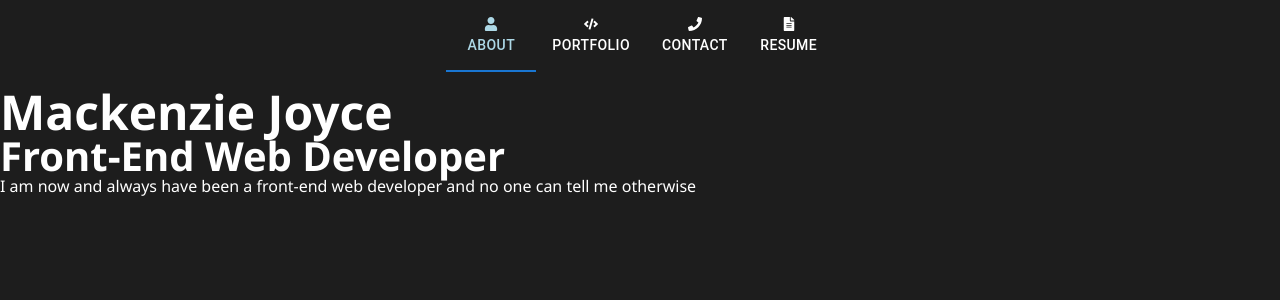
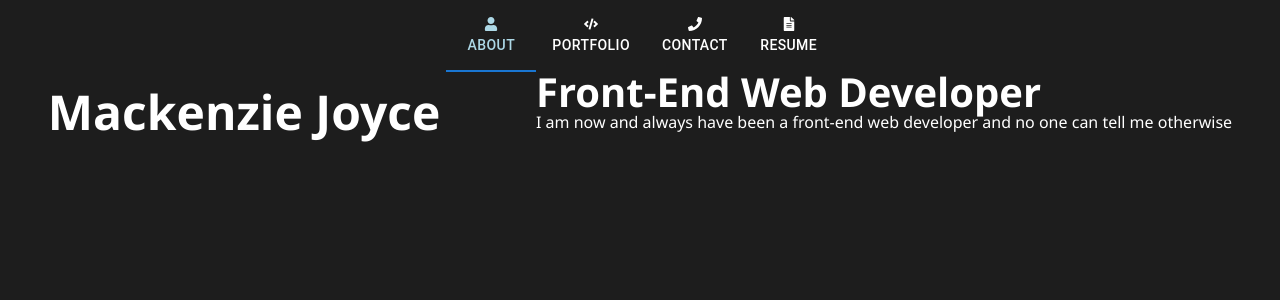
Before and after one commit to MackenzieJoyce/Portfolio, a React (Create React App) app: page / in a window 1280 px wide. Shown: the top 300 px of the page. Built offline with nearby package versions, Linux system fonts and the light colour scheme.

Commit message:
add content div styling

```diff
--- a/src/index.css
+++ b/src/index.css
@@ -75,6 +75,13 @@ img {
   object-fit: contain;
 }
 
+.content
+{
+  display: inline-flex;
+  justify-content: space-around;
+  width: 100%;
+}
+
 .container {
   max-width: 500px;
   min-height: 300px;
```
